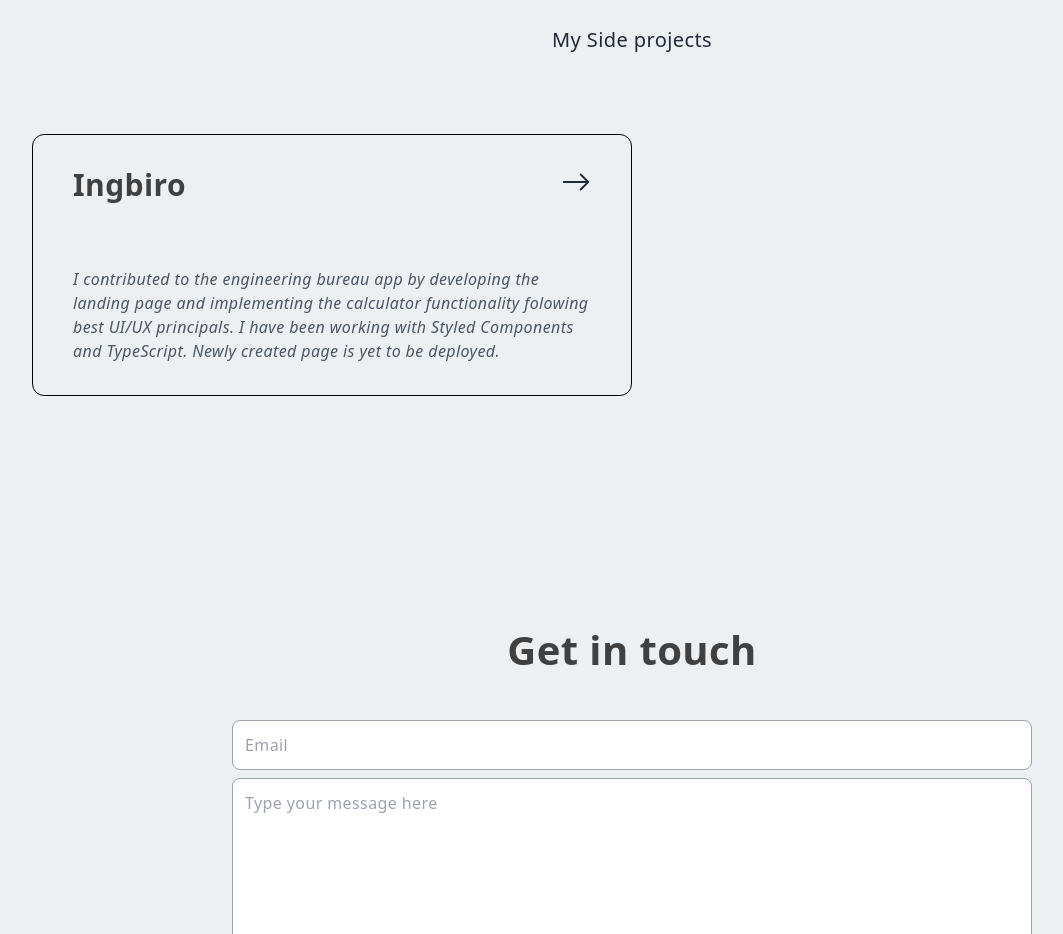
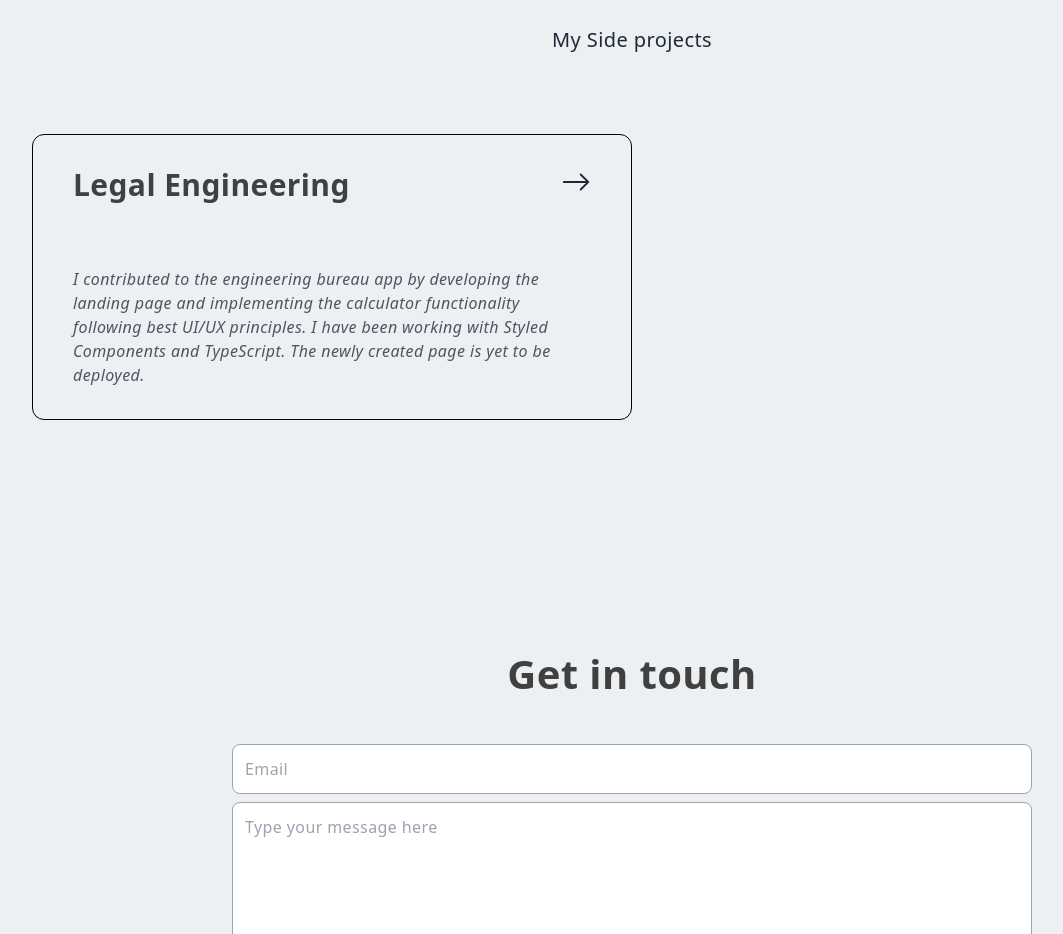
Before and after one commit to bvcr93/portfolio-Next, a Next.js app: page / in a window 1280 px wide. Shown: the part 4160-5094 px from the top of the page, without its empty margins (8-1071 px from the left). Built offline with nearby package versions, Linux system fonts and the light colour scheme.

Commit message:
changed link to ingbiro

```diff
--- a/components/Projects.tsx
+++ b/components/Projects.tsx
@@ -19,11 +19,15 @@ export default function Projects() {
       <div className="w-full py-10 mt-10 text-xl text-center">
         My Side projects
       </div>
-      <div className="w-full md:flex grid grid-cols-1 place-items-center mt-10 gap-5 ">
-        <div className="hover-darken-text md:w-1/2 w-full h-full md:py-8 py-4 relative rounded-xl  border border-black justify-center flex flex-col items-center px-10">
+      <Link
+        href={"https://ling.hr/"}
+        className="w-full md:flex grid grid-cols-1 place-items-center mt-10 gap-5"
+        target="_blank"
+        rel="noopener noreferrer"
+      >
+        <div className="hover-darken-text md:w-1/2 w-full h-full md:py-8 py-4 relative rounded-xl border border-black justify-center flex flex-col items-center px-10">
           <div className="flex w-full justify-between">
-            {" "}
-            <h1 className="text-3xl font-bold text-neutral-700">Ingbiro</h1>
+            <h1 className="text-3xl font-bold text-neutral-700">Legal Engineering</h1>
             <BsArrowRight
               size={30}
               className="hover:transform duration-300 hover:scale-110"
@@ -31,12 +35,13 @@ export default function Projects() {
           </div>
           <div className="flex mt-16 text-gray-600 italic font-light">
             I contributed to the engineering bureau app by developing the
-            landing page and implementing the calculator functionality folowing
-            best UI/UX principals. I have been working with Styled Components
-            and TypeScript. Newly created page is yet to be deployed.
+            landing page and implementing the calculator functionality following
+            best UI/UX principles. I have been working with Styled Components
+            and TypeScript. The newly created page is yet to be deployed.
           </div>
         </div>
-      </div>
+      </Link>
+
       <div className="mt-20"></div>
     </div>
   );
```
Also changed, not shown: components/ProjectsLayout.tsx (deleted).
